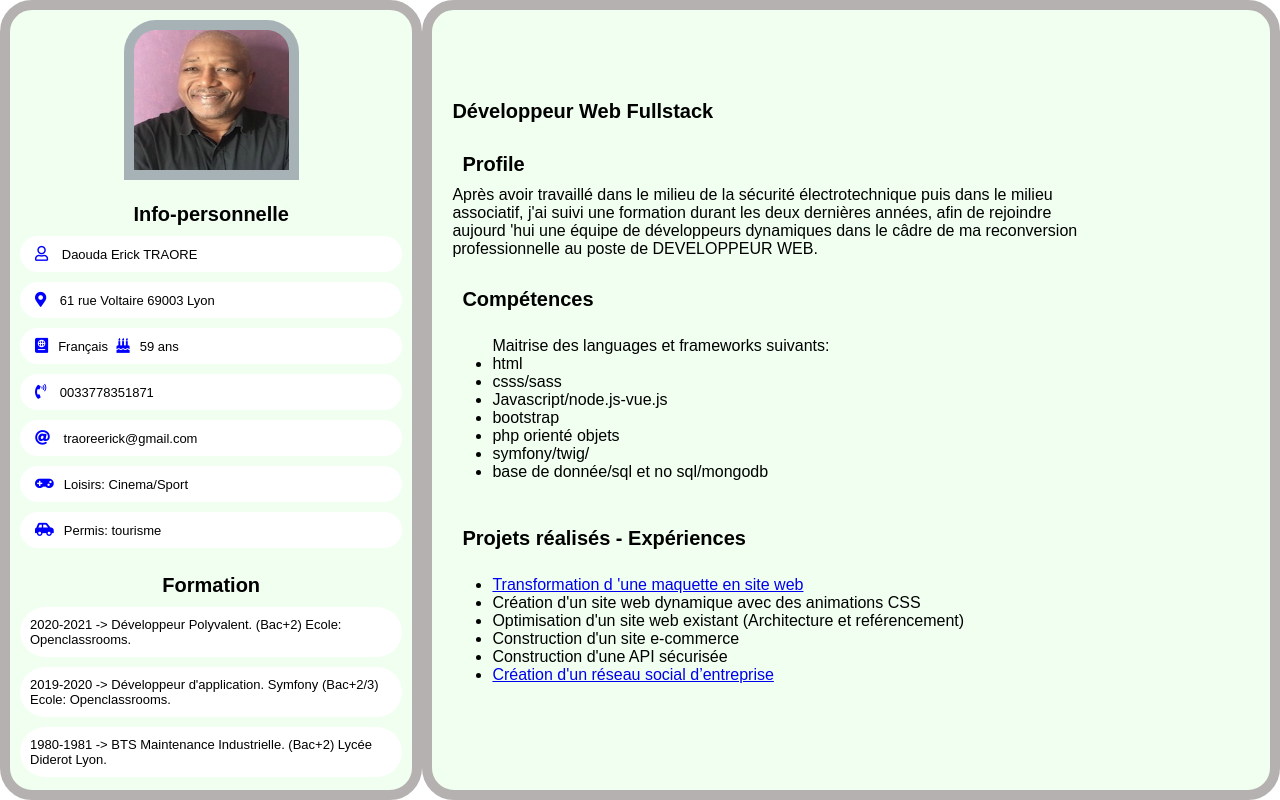
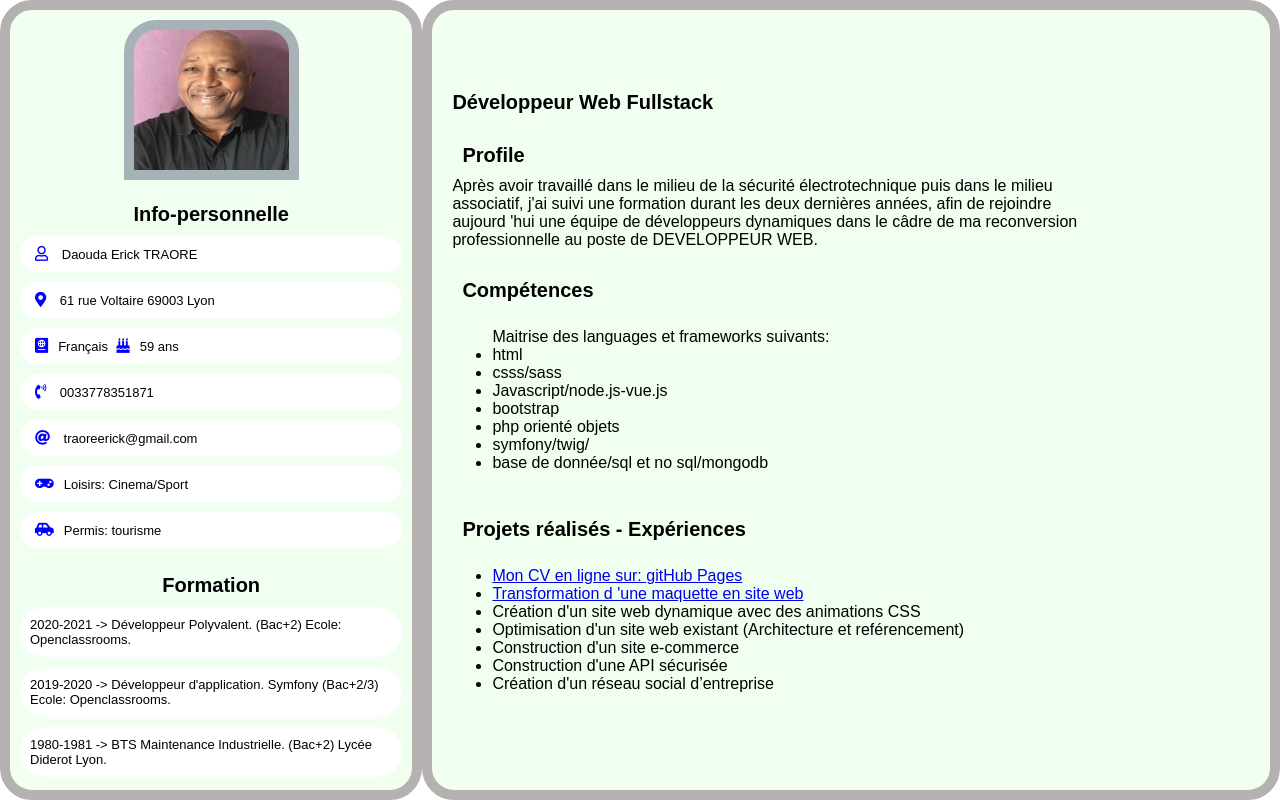
Before and after one commit to ErickTraore/monCv, a plain HTML site: page index.html in a window 1280 px wide. Drawn offline with Linux system fonts and the light colour scheme; files that its build step writes are made by us from their sources.

Commit message:
projet-5

```diff
--- a/index.html
+++ b/index.html
@@ -59,6 +59,9 @@
                     <div class=" block__right__identite__title"> Projets réalisés - Expériences </div>
                     <ul>
                         <li>
+                            <a href="https://ericktraore.github.io/monCv/">Mon CV en ligne sur: gitHub Pages</a>
+                        </li>
+                        <li>
                             <a href="https://ericktraore.github.io/traoreDaouda_2_30122020/">Transformation d 'une maquette en site web
                             </a>
                         </li>
@@ -66,9 +69,8 @@
                         <li>Optimisation d'un site web existant (Architecture et reférencement)</li>
                         <li>Construction d'un site e-commerce</li>
                         <li>Construction d'une API sécurisée</li>
-                        <li>
-                            <a href="https://ericktraore.github.io/traoreDaouda_2_30122020/">Création d'un réseau social d’entreprise</a>
-                        </li>
+                        <li>Création d'un réseau social d’entreprise</li>
+
                     </ul>
                 </div>
             </div>
```
